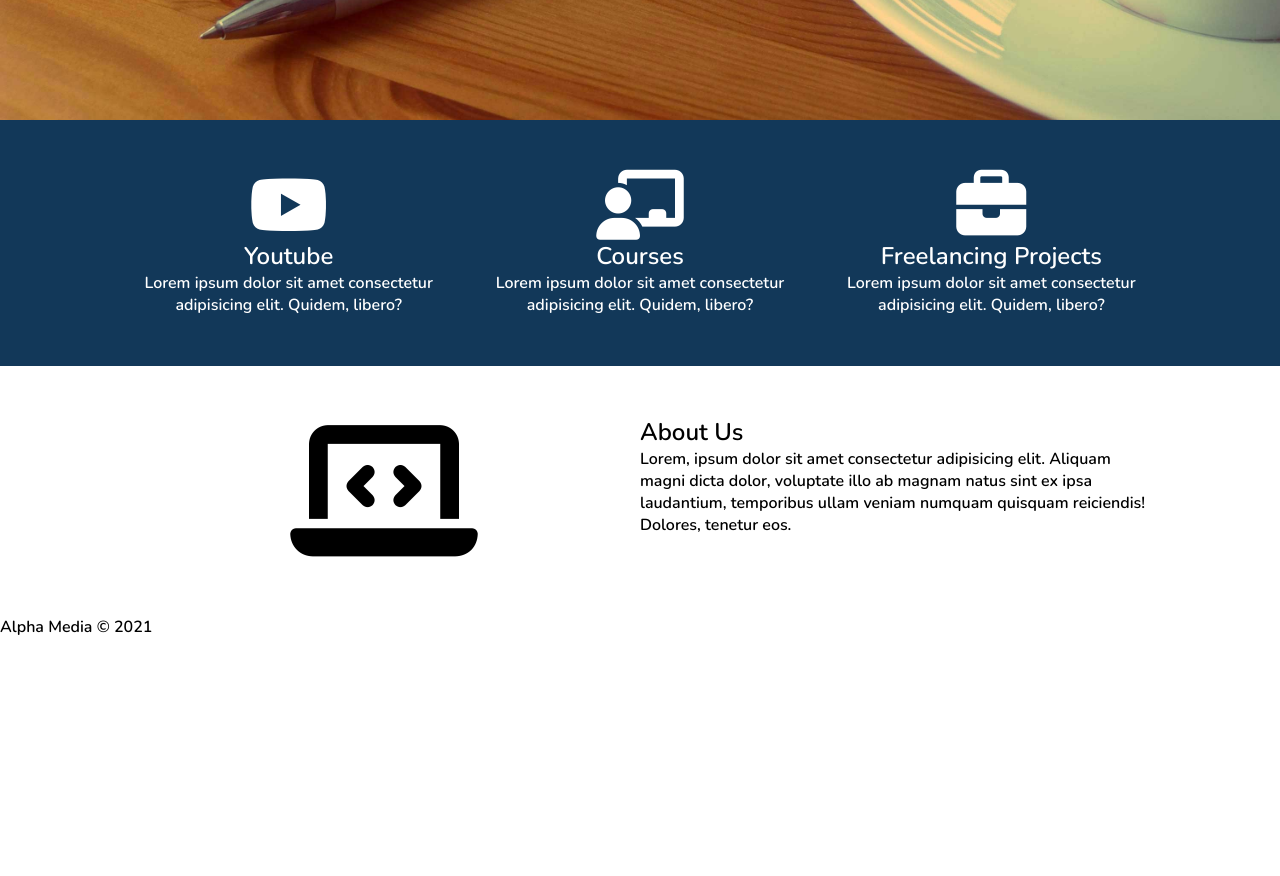
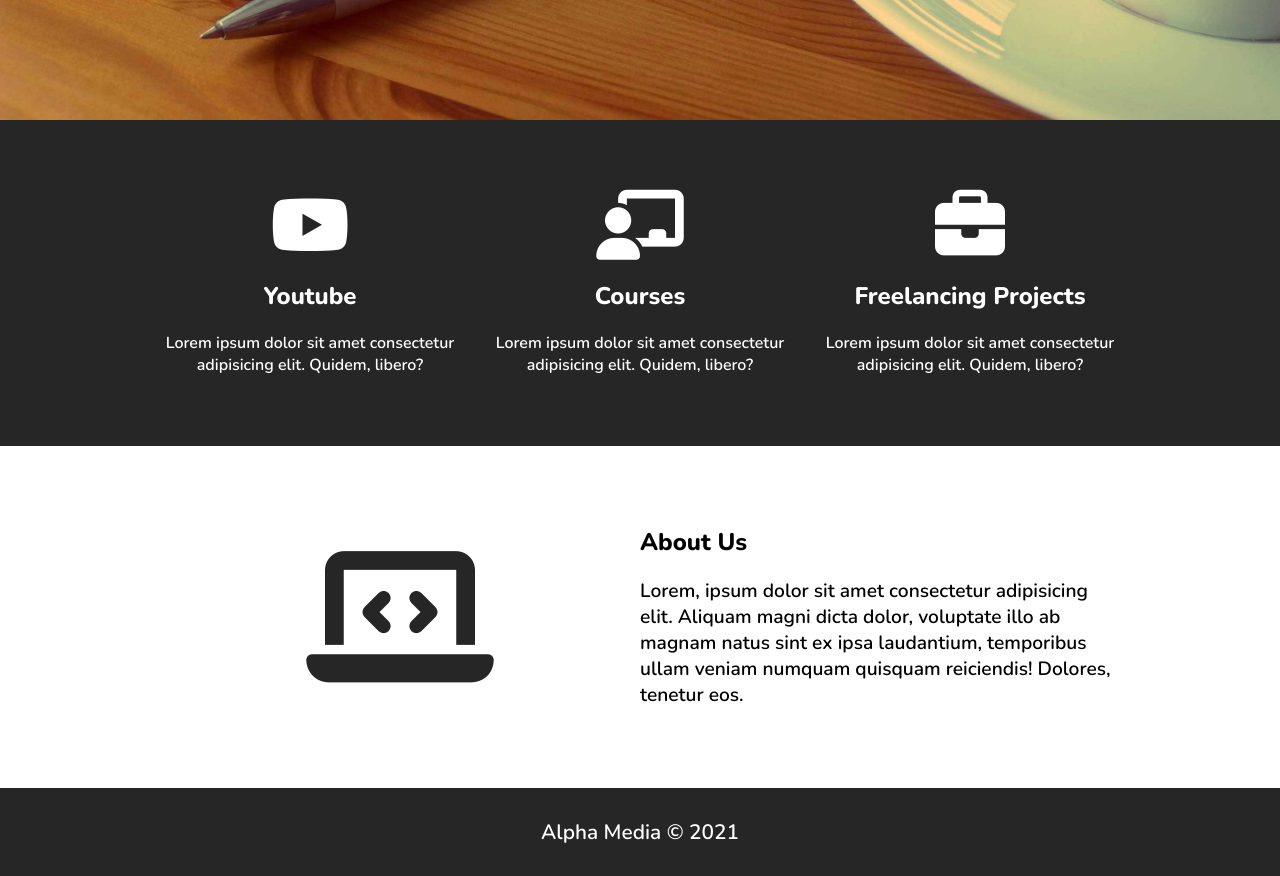
Before and after one commit to Nazaf64/Static-Page-with-Blur, a plain HTML site: page index.html in a window 1280 px wide. Shown: the part 680-1556 px from the top of the page. Before the commit the page ends 1318 px from the top, so only its background shows below. Drawn offline with nearby package versions, Linux system fonts and the light colour scheme.

Commit message:
fixed doc height

```diff
--- a/index.html
+++ b/index.html
@@ -12,6 +12,8 @@
     <link rel="preconnect" href="https://fonts.gstatic.com">
     <link href="https://fonts.googleapis.com/css2?family=Nunito:wght@600&display=swap" rel="stylesheet">
 
+    <link href="https://fonts.googleapis.com/css2?family=Nunito:wght@800&display=swap" rel="stylesheet">
+
     <title>Alpha Solutions</title>
 </head>
 <script src="https://use.fontawesome.com/55bb43ca2e.js"></script>
@@ -22,10 +24,9 @@
             <h1>Welcome to Alpha Solutions</h1>
             <h2>Lorem ipsum dolor sit amet consectetur adipisicing elit. Nemo, quaerat!</h2>
         </div>
-
-
     </header>
 
+    <div id="body">
         <section id="services-section">
             <div id="services">
                 <div class="icon">
@@ -49,20 +50,19 @@
         </section>
 
         <section id="about-section">
-        <div class="about">
-            <i class="fas fa-laptop-code" style="font-size: 150px;"></i>
+            <div id="about">
+                <i class="fas fa-laptop-code laptop" style="font-size: 150px;"></i>
                 <div class="about-text">
                     <h2>About Us</h2>
                     <p>Lorem, ipsum dolor sit amet consectetur adipisicing elit. Aliquam magni dicta dolor, voluptate illo ab magnam natus sint ex ipsa laudantium, temporibus ullam veniam numquam quisquam reiciendis! Dolores, tenetur eos.</p>
                 </div>
             </div>
-
-
         </section>
 
         <footer>
-        <!-- Footer here -->
             <p>Alpha Media &copy; 2021</p>
         </footer>
+    </div>
+
 </body>
 </html>
--- a/style.css
+++ b/style.css
@@ -1,3 +1,7 @@
+:root{
+    --theme-color: rgb(38, 38, 38);
+}
+
 * {
     margin: 0;
     padding: 0;
@@ -12,9 +16,17 @@ header{
     justify-content: center;
     align-items: center;
     background-position: center;
-
     background-repeat: no-repeat;
     height: 100vh;
+}
+
+body{
+    height: 100%;
+    overflow: auto;
+}
+
+#body{
+    height: 100%;
 }
 
 img {
@@ -40,8 +52,8 @@ img {
 
 #services-section{
     width: 100%;
-    /* background-color: black; */
-    background-color: rgb(18, 56,89);
+    background-color: var(--theme-color);
+
 
 }
 
@@ -50,19 +62,21 @@ img {
     grid-template-columns: 1fr 1fr 1fr;
     justify-content: space-between;
     align-items: center;
-    margin: 0 auto;
-    width: 80%;
+    margin: 0px auto;
+    max-width: 75%;
     color: white;
     gap: 30px;
 }
 
 .icon{
-    margin-top: 50px;
-    margin-bottom: 50px;
+    margin-top: 70px;
+    margin-bottom: 70px;
     text-align: center;
 }
 
-
+.icon h2{
+    margin: 20px 0;
+}
 
 #about-section{
     width: 100%;
@@ -70,16 +84,52 @@ img {
 
 }
 
-.about{
-    width: 80%;
+#about{
+    max-width: 75%;
     display: grid;
     grid-template-columns: 1fr 1fr;
     justify-content: center;
+    align-items: center;
     margin: 0 auto;
-    padding-bottom: 50px;
-    padding-top: 50px;
+    padding-bottom: 80px;
+    padding-top: 80px;
 }
 
 i{
     text-align: center;
+
 }
+
+.laptop{
+    color: var(--theme-color);
+}
+
+.about-text h2{
+    font-weight: bold;
+    padding-bottom: 10px;
+}
+
+.about-text p{
+    padding-top: 10px;
+    font-size: 1.2em;
+}
+
+footer{
+    background-color: var(--theme-color);
+    color: #fff;
+    text-align: center;
+    padding: 30px 0;
+    font-size: 1.3em;
+}
+
+@media (max-width: 768px) {
+    #services{
+        grid-template-columns: 1fr;
+        gap: 0px;
+    }
+
+    .icon{
+        margin: 35px auto;
+        border-bottom: 1px dotted #fff;
+    }
+}
```
Lines whose indentation alone changed are shown as unchanged.
